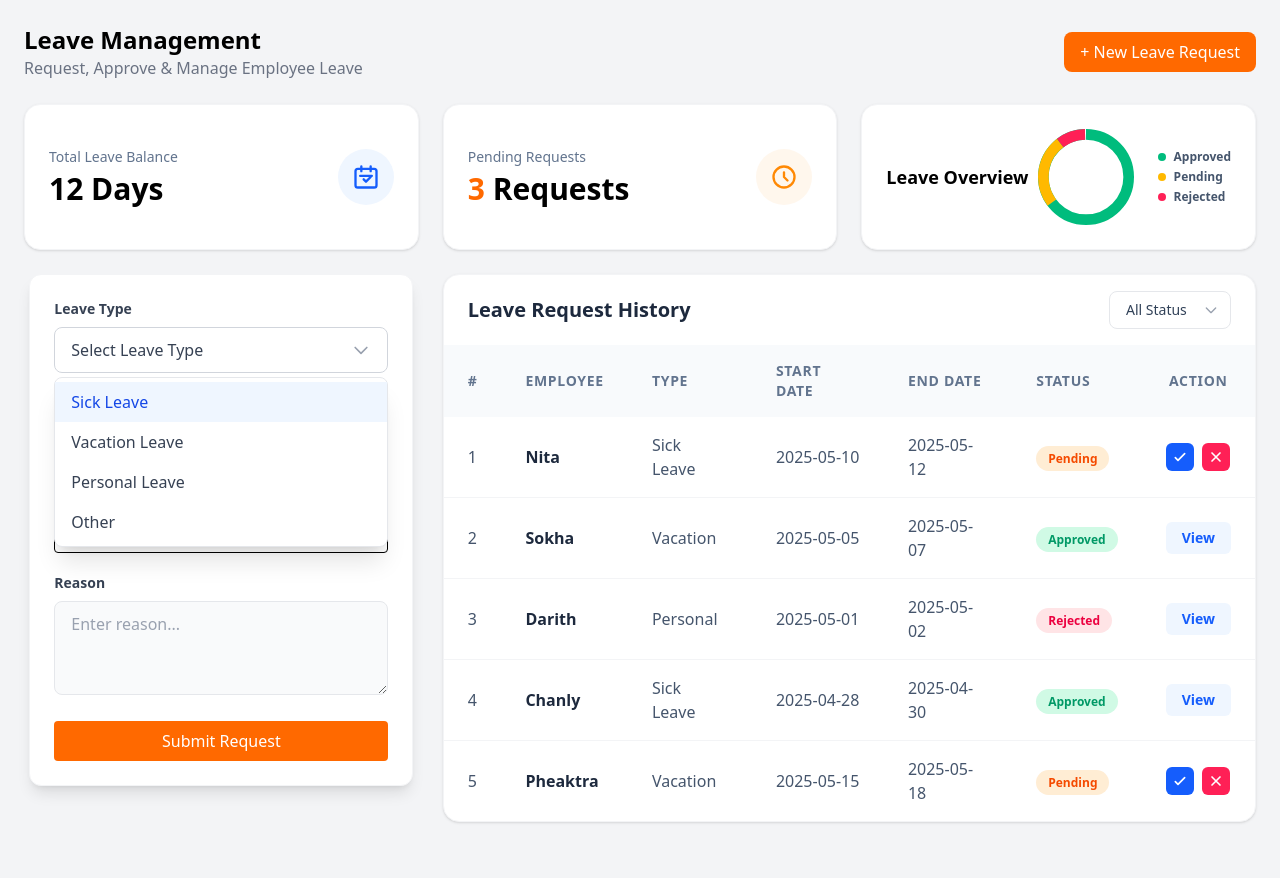
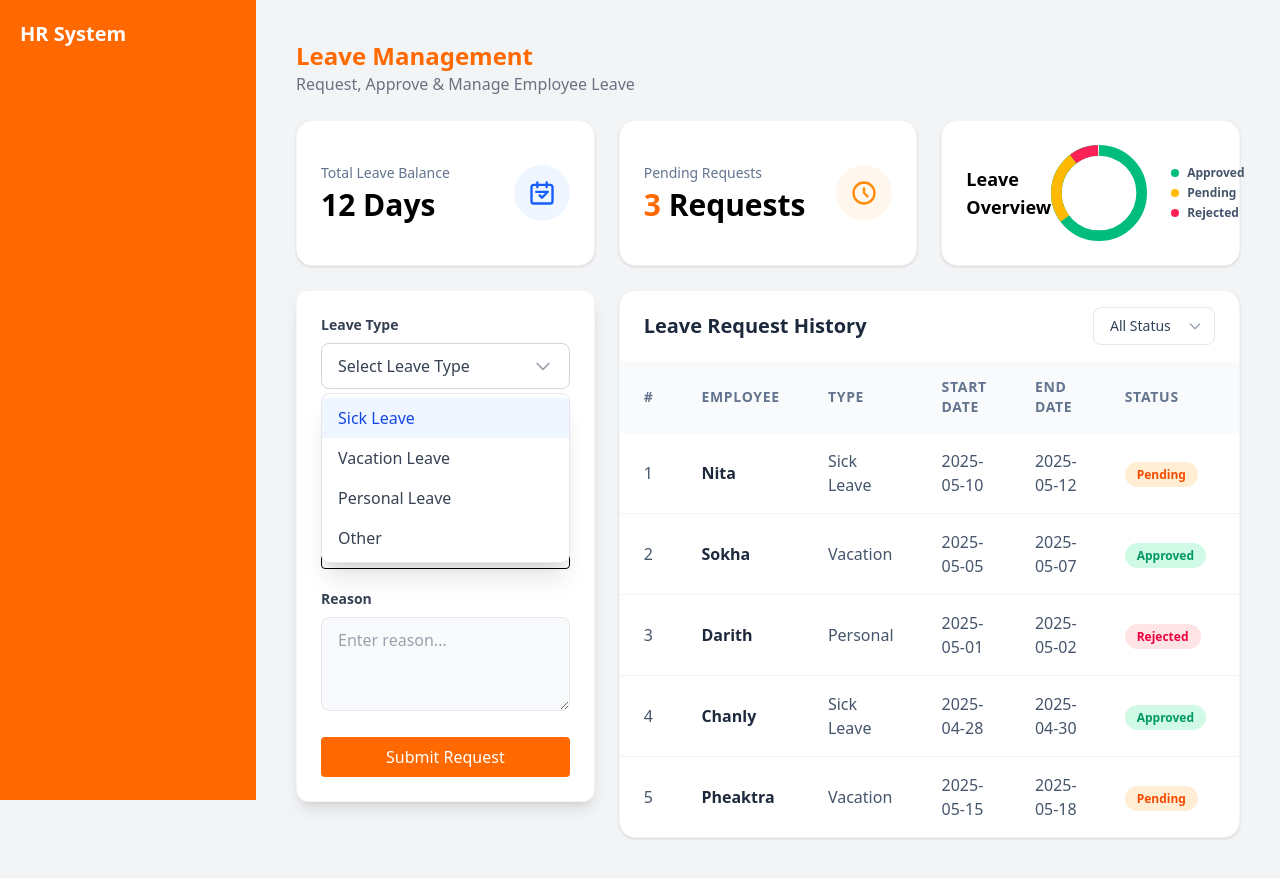
Before and after one commit to haitheara1111-ship-it/HanSei-Frontend, a Nuxt app: page /leave in a window 1280 px wide. Shown: the top 878 px of the page. Built offline with nearby package versions, Linux system fonts and the light colour scheme.

Commit message:
done leave

```diff
--- a/app/pages/leave.vue
+++ b/app/pages/leave.vue
@@ -1,34 +1,38 @@
 <template>
-  <div class="p-6 bg-gray-100 min-h-screen">
+  <div class="flex min-h-screen bg-gray-100">
 
+    <!-- Sidebar -->
+    <Sidebar />
+    <div class="flex-1 p-10">
       <div class="flex justify-between items-center mb-6">
         <div>
-        <h1 class="text-2xl font-bold">Leave Management</h1>
-        <p class="text-gray-500">Request, Approve & Manage Employee Leave</p>
+          <h1 class="text-2xl font-bold text-orange-500">
+            Leave Management
+          </h1>
+          <p class="text-gray-500">
+            Request, Approve & Manage Employee Leave
+          </p>
+        </div>
       </div>
 
-      <button class="bg-orange-500 text-white px-4 py-2 rounded-lg">
-        + New Leave Request
-      </button>
-    </div>
-
+      <!-- Stats -->
       <LeaveStats />
 
-
+      <!-- Content -->
       <div class="grid grid-cols-3 gap-6 mt-6">
-
         <LeaveRequestForm />
 
         <div class="col-span-2">
           <LeaveTable />
         </div>
+      </div>
 
     </div>
-
   </div>
 </template>
 
 <script setup>
+import Sidebar from '../../components/Sidebar.vue'
 import LeaveRequestForm from '../../components/LeaveRequestForm.vue'
 import LeaveStats from '../../components/LeaveStats.vue'
 import LeaveTable from '../../components/LeaveTable.vue'
--- a/components/LeaveTable.vue
+++ b/components/LeaveTable.vue
@@ -81,6 +81,7 @@ const requests = ref([
   { id: 5, name: 'Pheaktra', type: 'Vacation', start: '2025-05-15', end: '2025-05-18', status: 'Pending' },
 ])
 
+
 const getStatusClass = (status) => {
   switch (status) {
     case 'Approved': return 'bg-emerald-100 text-emerald-600'
@@ -89,4 +90,5 @@ const getStatusClass = (status) => {
     default: return 'bg-gray-100 text-gray-600'
   }
 }
+
 </script>
--- /dev/null
+++ b/components/Sidebar.vue
@@ -0,0 +1,7 @@
+<template>
+  <div class="w-64 h-screen bg-orange-500 text-white p-5">
+    <h2 class="text-xl font-bold mb-8">HR System</h2>
+
+
+  </div>
+</template>
```
Lines whose indentation alone changed are shown as unchanged.
